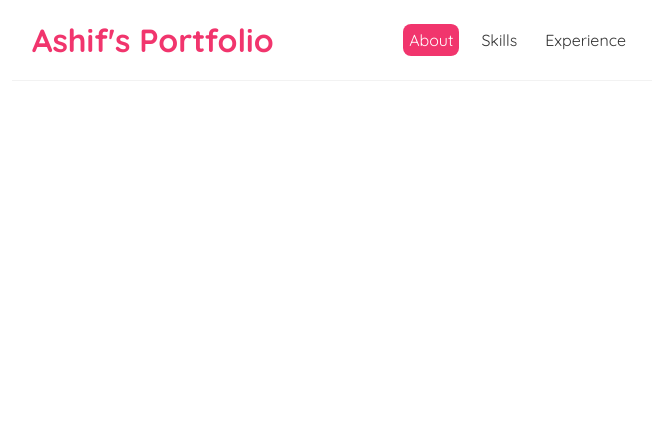
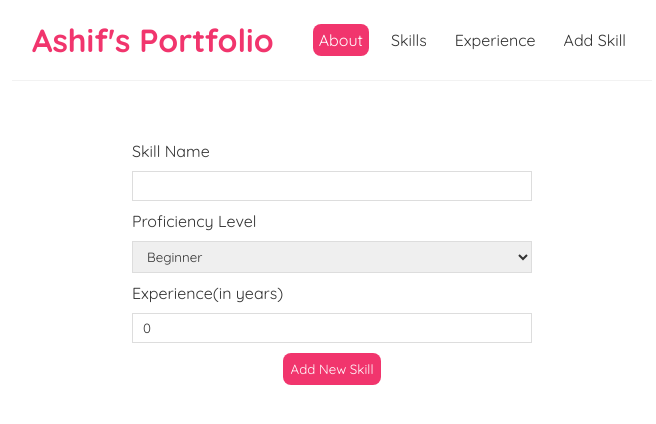
Before and after one commit to ashif1989/Portfolio, a React (Create React App) app: page /addNewSkill in a window 1280 px wide. Shown: the top 424 px of the page, without its empty margins (308-964 px from the left). Built offline with nearby package versions, Linux system fonts and the light colour scheme.

Commit message:
Added below changes 1 Added New skills and route to Skills page automatically once added 2 Delete Skills from exiting one 3 Added NOt found page

```diff
--- a/src/App.js
+++ b/src/App.js
@@ -1,4 +1,5 @@
 import "./styles.css";
+import { useState } from "react";
 import NavBar from "./Components/NavBar";
 import About from "./Components/About";
 import Skills from "./Components/Skills";
@@ -6,8 +7,61 @@ import Experience from "./Components/Experience";
 import ExperienceDetails from "./Components/ExperienceDetails";
 import { BrowserRouter as Router, Route, Switch } from "react-router-dom";
 import SkillDetails from "./Components/SkillDetails";
+import CreateSkills from "./Components/CreateSkills";
+import { useHistory } from "react-router-dom";
+import NotFound from "./Components/NotFound";
 
 export default function App() {
+  const [skills, setSkills] = useState([
+    {
+      info1: "React",
+      info2: "Intermediate",
+      info3: "Experience(in years): 4",
+      id: 1,
+    },
+    {
+      info1: "HTML",
+      info2: "Expert",
+      info3: "Experience(in years): 5",
+      id: 2,
+    },
+    {
+      info1: "CSS",
+      info2: "Expert",
+      info3: "Experience(in years): 5",
+      id: 3,
+    },
+    {
+      info1: "Redux",
+      info2: "Intermediate",
+      info3: "Experience(in years): 4",
+      id: 4,
+    },
+    {
+      info1: "Javascript",
+      info2: "Expert",
+      info3: "Experience(in years): 5",
+      id: 5,
+    },
+  ]);
+  const hist = useHistory();
+
+  const addSkills = (obj) => {
+    let newskills = skills;
+    newskills.push(obj);
+    setSkills(newskills);
+  };
+
+  const deleteSkills = (id) => {
+    console.log(id);
+    console.log("skils", skills);
+    let newskills = skills.filter((skill) => skill.id != id);
+    console.log(newskills);
+    setSkills(newskills);
+    console.log("Skills deleted");
+    //hist.push("/skills");
+  };
+
   return (
     <Router>
       <div className="App">
@@ -18,16 +72,22 @@ export default function App() {
               <About />
             </Route>
             <Route path="/skills">
-              <Skills />
+              <Skills skills={skills} />
             </Route>
             <Route path="/experience">
               <Experience />
+            </Route>
+            <Route path="/addNewSkill">
+              <CreateSkills addSkills={addSkills} />
             </Route>
             <Route path="/experienceDetails/:id">
               <ExperienceDetails />
             </Route>
             <Route path="/skillDetails/:id">
-              <SkillDetails />
+              <SkillDetails deleteSkills={deleteSkills} />
+            </Route>
+            <Route path="*">
+              <NotFound />
             </Route>
           </Switch>
         </div>
--- /dev/null
+++ b/src/Components/CreateSkills.js
@@ -0,0 +1,63 @@
+import { useState } from "react";
+import { useHistory } from "react-router-dom";
+
+const CreateSkills = ({ addSkills }) => {
+  const [info1, setInfo1] = useState("");
+  const [info2, setInfo2] = useState("Beginner");
+  const [experience, setExperience] = useState(0);
+  const history = useHistory();
+
+  let handleOnChangeinfo1 = (e) => {
+    setInfo1(e.target.value);
+  };
+
+  let handleOnChangeinfo2 = (e) => {
+    setInfo2(e.target.value);
+  };
+
+  let handleOnChangeexperience = (e) => {
+    setExperience(e.target.value);
+  };
+
+  let handleOnSubmit = (e) => {
+    e.preventDefault();
+    let id = Math.round(Math.random() * 1000);
+    let info3 = "Experience(in years): " + experience;
+    let skills = { info1, info2, info3, id };
+    addSkills(skills);
+    setInfo1("");
+    setInfo2("Beginner");
+    setExperience(0);
+    history.push("/skills");
+  };
+
+  return (
+    <div className="create">
+      <form onSubmit={handleOnSubmit}>
+        <label>Skill Name</label>
+        <input
+          type="text"
+          required
+          value={info1}
+          onChange={handleOnChangeinfo1}
+        />
+        <label>Proficiency Level</label>
+        <select required value={info2} onChange={handleOnChangeinfo2}>
+          <option value="Beginner">Beginner</option>
+          <option value="Intermediate">Intermediate</option>
+          <option value="Expert">Expert</option>
+        </select>
+        <label>Experience(in years)</label>
+        <input
+          type="number"
+          required
+          value={experience}
+          onChange={handleOnChangeexperience}
+        />
+        <button>Add New Skill</button>
+      </form>
+    </div>
+  );
+};
+
+export default CreateSkills;
--- a/src/Components/Experience.js
+++ b/src/Components/Experience.js
@@ -32,10 +32,10 @@ const Experience = () => {
 
   const { status, error, loading } = useFetch("https://randomuser.me/api/");
 
-  const handleDeleteItems = (id) => {
-    const newExp = experience.filter((exp) => exp.id !== id);
-    setExperience(newExp);
-  };
+  // const handleDeleteItems = (id) => {
+  //   const newExp = experience.filter((exp) => exp.id !== id);
+  //   setExperience(newExp);
+  // };
 
   return (
     <div>
@@ -47,7 +47,7 @@ const Experience = () => {
           <>
             <ListItems
               items={experience}
-              deleteItems={handleDeleteItems}
+              // deleteItems={handleDeleteItems}
               flag={"experience"}
             />
             <div>{status}</div>
--- a/src/Components/ExperienceDetails.js
+++ b/src/Components/ExperienceDetails.js
@@ -6,9 +6,6 @@ const ExperienceDetails = () => {
   const { status, error, loading } = useFetch(
     "https://oltgg4-3000.csb.app/experienceDetails/" + id
   );
-  console.log("loading", loading);
-  console.log("error", error);
-  //console.log("details", details);
 
   return (
     <>
--- a/src/Components/ListItems.js
+++ b/src/Components/ListItems.js
@@ -17,7 +17,7 @@ const ListItems = ({ items, deleteItems, flag }) => {
 
           <h4>{exp.info2}</h4>
           <h5>{exp.info3}</h5>
-          <button onClick={() => deleteItems(exp.id)}>Delete</button>
+          {/* <button onClick={() => deleteItems(exp.id)}>Delete</button> */}
         </div>
       ))}
     </div>
--- a/src/Components/NavBar.js
+++ b/src/Components/NavBar.js
@@ -17,6 +17,7 @@ const NavBar = () => {
         </Link>
         <Link to="/skills">Skills</Link>
         <Link to="/experience">Experience</Link>
+        <Link to="/addNewSkill">Add Skill</Link>
       </div>
     </div>
   );
--- /dev/null
+++ b/src/Components/NotFound.js
@@ -0,0 +1,12 @@
+import { Link } from "react-router-dom/cjs/react-router-dom.min";
+
+const NotFound = () => {
+  return (
+    <>
+      <div>Page you are looking for doesnt exist, you can go to Home Page</div>
+      <Link to="/">Back to About Page</Link>
+    </>
+  );
+};
+
+export default NotFound;
--- a/src/Components/SkillDetails.js
+++ b/src/Components/SkillDetails.js
@@ -1,11 +1,17 @@
 import { useParams } from "react-router-dom";
 import useFetch from "./useFetch";
 
-const SkillDetails = () => {
+const SkillDetails = ({ deleteSkills }) => {
   const { id } = useParams();
   const { status, error, loading } = useFetch(
     "https://oltgg4-3000.csb.app/skillDetails/" + id
   );
+
+  //const detail = details.filter((detail) => detail.id === id);
+
+  const handleDelete = () => {
+    deleteSkills(id);
+  };
 
   return (
     <>
@@ -16,6 +22,7 @@ const SkillDetails = () => {
           <div>{status}</div>
         </>
       )}
+      <button onClick={handleDelete}>Delete Skills</button>
     </>
   );
 };
--- a/src/Components/Skills.js
+++ b/src/Components/Skills.js
@@ -1,52 +1,13 @@
-import { useState } from "react";
 import ListItems from "./ListItems";
 import useFetch from "./useFetch";
 
-const Skills = () => {
-  const [skills, setSkills] = useState([
-    {
-      info1: "React",
-      info2: "Intermediate",
-      info3: "Experience: 4 years",
-      info4: "Last Company Worked: DanskeIT",
-      id: 1,
-    },
-    {
-      info1: "HTML",
-      info2: "Expert",
-      info3: "Experience: 5 years",
-      info4: "Last Company Worked: DanskeIT",
-      id: 2,
-    },
-    {
-      info1: "CSS",
-      info2: "Expert",
-      info3: "Experience: 5 years",
-      info4: "Last Company Worked: DanskeIT",
-      id: 3,
-    },
-    {
-      info1: "Redux",
-      info2: "Intermediate",
-      info3: "Experience: 4 years",
-      info4: "Last Company Worked: DanskeIT",
-      id: 4,
-    },
-    {
-      info1: "Javascript",
-      info2: "Expert",
-      info3: "Experience: 5 years",
-      info4: "Last Company Worked: DanskeIT",
-      id: 5,
-    },
-  ]);
-
+const Skills = ({ skills }) => {
   const { status, error, loading } = useFetch("https://randomuser.me/api/");
 
-  const handleDeleteItems = (id) => {
-    const newSkl = skills.filter((skill) => skill.id !== id);
-    setSkills(newSkl);
-  };
+  // const handleDeleteItems = (id) => {
+  //   const newSkl = skills.filter((skill) => skill.id !== id);
+  //   setSkills(newSkl);
+  // };
 
   return (
     <div>
@@ -58,7 +19,7 @@ const Skills = () => {
           <>
             <ListItems
               items={skills}
-              deleteItems={handleDeleteItems}
+              // deleteItems={handleDeleteItems}
               flag={"skills"}
             />
             <div>{status}</div>
--- a/src/Components/useFetch.js
+++ b/src/Components/useFetch.js
@@ -4,6 +4,20 @@ const useFetch = (url) => {
   const [status, setStatus] = useState(null);
   const [error, setError] = useState(null);
   const [loading, setLoading] = useState(true);
+  const [details, setDetails] = useState([
+    {
+      info: "Working as Front End Full Stack Developer and working in different technologies like HTML, CSS, Javascript, React JS, .Net, Java. Technology used in last Company: DanskeIT",
+      id: 1,
+    },
+    {
+      info: "Worked as Java Full Stack Developer and working in different technologies like Java, Rest API, API Connect, Automation Testing, Mainframe. Technology used in last Company: HP",
+      id: 2,
+    },
+    {
+      info: "Worked as Java Full Stack Developer and working in different technologies like Java, Rest API, API Connect, Automation Testing, Mainframe. Technology used in last Company: HP",
+      id: 3,
+    },
+  ]);
 
   useEffect(() => {
     setTimeout(() => {
--- a/src/styles.css
+++ b/src/styles.css
@@ -52,3 +52,37 @@ button {
   color: #f1356d;
   margin-bottom: 8px;
 }
+
+/* Create New skill */
+.create {
+  max-width: 400px;
+  margin: 0 auto;
+  text-align: center;
+}
+.create label {
+  text-align: left;
+  display: block;
+}
+.create h2 {
+  font-size: 20px;
+  color: #f1356d;
+  margin-bottom: 30px;
+}
+.create input,
+.create textarea,
+.create select {
+  width: 100%;
+  padding: 6px 10px;
+  margin: 10px 0;
+  border: 1px solid #ddd;
+  box-sizing: border-box;
+  display: block;
+}
+.create button {
+  background: #f1356d;
+  color: #fff;
+  border: 0;
+  padding: 8px;
+  border-radius: 8px;
+  cursor: pointer;
+}
```
